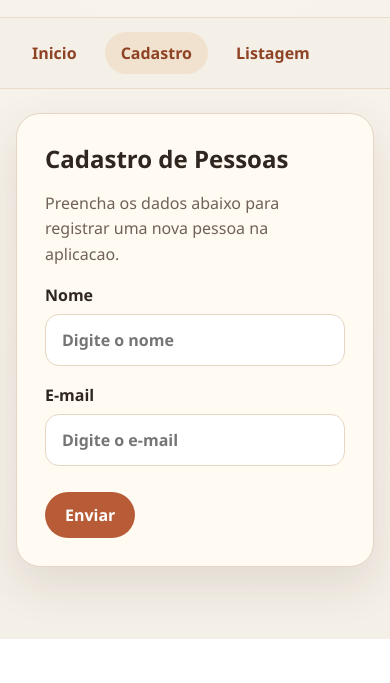
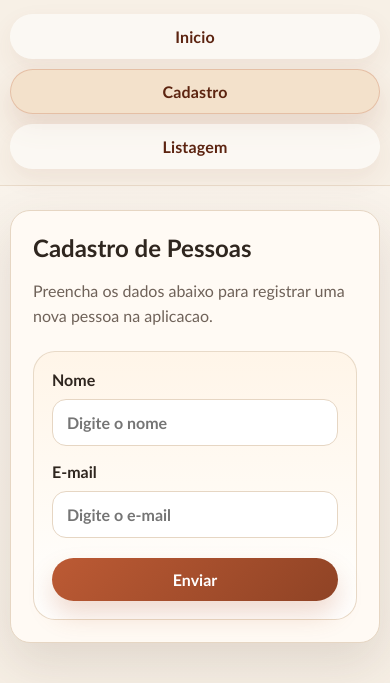
Before and after one commit to pribeiroms/ativ_pratica_1_tecweb, a website built with Vite: page minha_aplicacao/cadastro.html in a window 390 px wide. Shown: the part 205-888 px from the top of the page. Before the commit the page ends 844 px from the top, so only its background shows below. Built offline with nearby package versions, Linux system fonts and the light colour scheme.

Commit message:
estilização

```diff
--- a/minha_aplicacao/pages.css
+++ b/minha_aplicacao/pages.css
@@ -1,13 +1,15 @@
 :root {
-  --bg: #f4efe7;
-  --surface: #fffaf2;
-  --surface-strong: #f1e2cf;
+  --bg: #f6efe5;
+  --surface: #fffaf4;
+  --surface-strong: #f3e1cb;
+  --surface-soft: #fff4e7;
   --text: #2f261f;
   --muted: #6f6259;
-  --accent: #b85c38;
+  --accent: #bc5a34;
   --accent-strong: #8f4325;
+  --accent-deep: #5c2410;
   --border: #e6d6c3;
-  --shadow: 0 18px 45px rgba(92, 67, 51, 0.12);
+  --shadow: 0 20px 50px rgba(92, 67, 51, 0.14);
   --max-width: 1100px;
   --radius: 24px;
 }
@@ -19,11 +21,11 @@
 body {
   margin: 0;
   min-height: 100vh;
-  font-family: "Segoe UI", Tahoma, Geneva, Verdana, sans-serif;
+  font-family: "Trebuchet MS", "Segoe UI", Tahoma, Geneva, Verdana, sans-serif;
   color: var(--text);
   background:
-    radial-gradient(circle at top, rgba(255, 250, 242, 0.95), transparent 30%),
-    linear-gradient(180deg, #f8f3ec 0%, var(--bg) 100%);
+    radial-gradient(circle at top, rgba(255, 248, 240, 0.95), transparent 28%),
+    linear-gradient(180deg, #fbf6f0 0%, var(--bg) 100%);
 }
 
 .container {
@@ -32,7 +34,7 @@ body {
 }
 
 .site-header {
-  padding: 40px 0 20px;
+  padding: 48px 0 24px;
 }
 
 .site-header h1,
@@ -60,7 +62,7 @@ body {
   position: sticky;
   top: 0;
   z-index: 10;
-  background: rgba(244, 239, 231, 0.92);
+  background: rgba(246, 239, 229, 0.88);
   backdrop-filter: blur(8px);
   border-top: 1px solid rgba(230, 214, 195, 0.8);
   border-bottom: 1px solid rgba(230, 214, 195, 0.8);
@@ -68,27 +70,53 @@ body {
 
 .nav-links {
   display: flex;
-  gap: 12px;
-  padding: 14px 0;
+  justify-content: center;
+  gap: 14px;
+  padding: 16px 0;
   flex-wrap: wrap;
 }
 
 .nav-links a {
+  position: relative;
   text-decoration: none;
-  color: var(--accent-strong);
+  color: var(--accent-deep);
   font-weight: 700;
-  padding: 10px 16px;
+  letter-spacing: 0.01em;
+  padding: 12px 20px;
   border-radius: 999px;
-  transition: background-color 0.2s ease;
+  background: rgba(255, 255, 255, 0.55);
+  border: 1px solid transparent;
+  box-shadow: 0 10px 24px rgba(143, 67, 37, 0.08);
+  transition:
+    transform 0.2s ease,
+    background-color 0.2s ease,
+    border-color 0.2s ease,
+    box-shadow 0.2s ease;
 }
 
 .nav-links a:hover,
 .nav-links a.active {
   background: var(--surface-strong);
+  border-color: rgba(188, 90, 52, 0.25);
+  box-shadow: 0 14px 28px rgba(143, 67, 37, 0.14);
+}
+
+.nav-links a:hover {
+  transform: translateY(-1px);
+}
+
+.nav-links a:focus-visible,
+.button-link:focus-visible,
+button:focus-visible,
+.field input:focus-visible,
+.field textarea:focus-visible,
+.field select:focus-visible {
+  outline: 3px solid rgba(188, 90, 52, 0.28);
+  outline-offset: 2px;
 }
 
 .page-content {
-  padding: 32px 0 48px;
+  padding: 36px 0 56px;
 }
 
 .card {
@@ -96,7 +124,7 @@ body {
   border: 1px solid var(--border);
   border-radius: var(--radius);
   box-shadow: var(--shadow);
-  padding: 28px;
+  padding: 32px;
 }
 
 .card p {
@@ -122,27 +150,42 @@ button {
   border: 0;
   border-radius: 999px;
   padding: 12px 20px;
-  background: var(--accent);
+  background: linear-gradient(135deg, var(--accent) 0%, var(--accent-strong) 100%);
   color: #fff;
   text-decoration: none;
   font: inherit;
   font-weight: 700;
   cursor: pointer;
+  box-shadow: 0 14px 26px rgba(188, 90, 52, 0.22);
+  transition: transform 0.2s ease, box-shadow 0.2s ease;
+}
+
+.button-link:hover,
+button:hover {
+  transform: translateY(-1px);
+  box-shadow: 0 18px 30px rgba(188, 90, 52, 0.26);
 }
 
 .button-link.secondary {
   background: var(--surface-strong);
   color: var(--accent-strong);
+  box-shadow: none;
 }
 
 .form-grid {
+  width: min(100%, 560px);
+  margin: 28px auto 0;
   display: grid;
-  gap: 18px;
+  gap: 20px;
+  padding: 28px;
+  border-radius: 22px;
+  background: linear-gradient(180deg, rgba(255, 244, 231, 0.9), rgba(255, 255, 255, 0.9));
+  border: 1px solid rgba(230, 214, 195, 0.9);
 }
 
 .field {
   display: grid;
-  gap: 8px;
+  gap: 10px;
   font-weight: 700;
 }
 
@@ -163,11 +206,31 @@ button {
   resize: vertical;
 }
 
+.field input,
+.field select,
+.field textarea {
+  transition: border-color 0.2s ease, box-shadow 0.2s ease, transform 0.2s ease;
+}
+
+.field input:hover,
+.field select:hover,
+.field textarea:hover {
+  border-color: rgba(188, 90, 52, 0.35);
+}
+
+.field input:focus,
+.field select:focus,
+.field textarea:focus {
+  border-color: rgba(188, 90, 52, 0.55);
+  box-shadow: 0 0 0 4px rgba(188, 90, 52, 0.12);
+}
+
 .actions {
   display: flex;
   gap: 12px;
   flex-wrap: wrap;
-  margin-top: 8px;
+  justify-content: center;
+  margin-top: 4px;
 }
 
 .toolbar {
@@ -180,13 +243,35 @@ button {
 }
 
 #lista-cadastros {
-  min-height: 120px;
+  min-height: 180px;
   margin: 0;
-  padding: 20px;
+  padding: 18px;
   list-style: none;
-  border: 1px dashed var(--border);
+  border: 1px dashed rgba(188, 90, 52, 0.28);
+  border-radius: 22px;
+  background:
+    linear-gradient(180deg, rgba(255, 255, 255, 0.72), rgba(255, 244, 231, 0.78));
+  display: grid;
+  gap: 14px;
+}
+
+#lista-cadastros:empty::before {
+  content: "Nenhum cadastro exibido ainda. Os itens aparecerao aqui em formato de cards.";
+  display: block;
+  padding: 26px 20px;
+  border-radius: 16px;
+  background: var(--surface);
+  color: var(--muted);
+  text-align: center;
+  line-height: 1.6;
+}
+
+#lista-cadastros li {
+  padding: 18px;
   border-radius: 18px;
-  background: rgba(255, 255, 255, 0.5);
+  background: #fff;
+  border: 1px solid rgba(230, 214, 195, 0.95);
+  box-shadow: 0 12px 24px rgba(92, 67, 51, 0.08);
 }
 
 table {
@@ -224,47 +309,63 @@ tr:last-child td {
 }
 
 @media (max-width: 768px) {
+  .container {
+    width: min(var(--max-width), calc(100% - 20px));
+  }
+
+  .site-header {
+    padding: 28px 0 18px;
+  }
+
   .grid-two {
     grid-template-columns: 1fr;
   }
 
   .page-content {
-    padding-top: 24px;
+    padding: 24px 0 40px;
   }
 
-  table,
-  thead,
-  tbody,
-  tr,
-  th,
-  td {
-    display: block;
+  .card {
+    padding: 22px;
+    border-radius: 20px;
   }
 
-  thead {
-    display: none;
+  .nav-links {
+    justify-content: stretch;
+    gap: 10px;
   }
 
-  tr {
-    margin-bottom: 16px;
-    border: 1px solid var(--border);
-    border-radius: 16px;
-    overflow: hidden;
+  .nav-links a {
+    flex: 1 1 100%;
+    text-align: center;
+    padding: 12px 14px;
   }
 
-  td {
-    border-bottom: 1px solid var(--border);
+  .form-grid {
+    width: 100%;
+    margin-top: 22px;
+    padding: 18px;
+    gap: 16px;
   }
 
-  td::before {
-    content: attr(data-label);
-    display: block;
-    margin-bottom: 6px;
-    font-weight: 700;
-    color: var(--muted);
+  .field input,
+  .field select,
+  .field textarea {
+    padding: 13px 14px;
   }
 
-  tr:last-child {
-    margin-bottom: 0;
+  .toolbar {
+    align-items: stretch;
+  }
+
+  .toolbar .button-link,
+  .actions button,
+  .actions .button-link {
+    width: 100%;
+  }
+
+  #lista-cadastros {
+    min-height: 140px;
+    padding: 14px;
   }
 }
```
Also changed, not shown: 1 other file.
